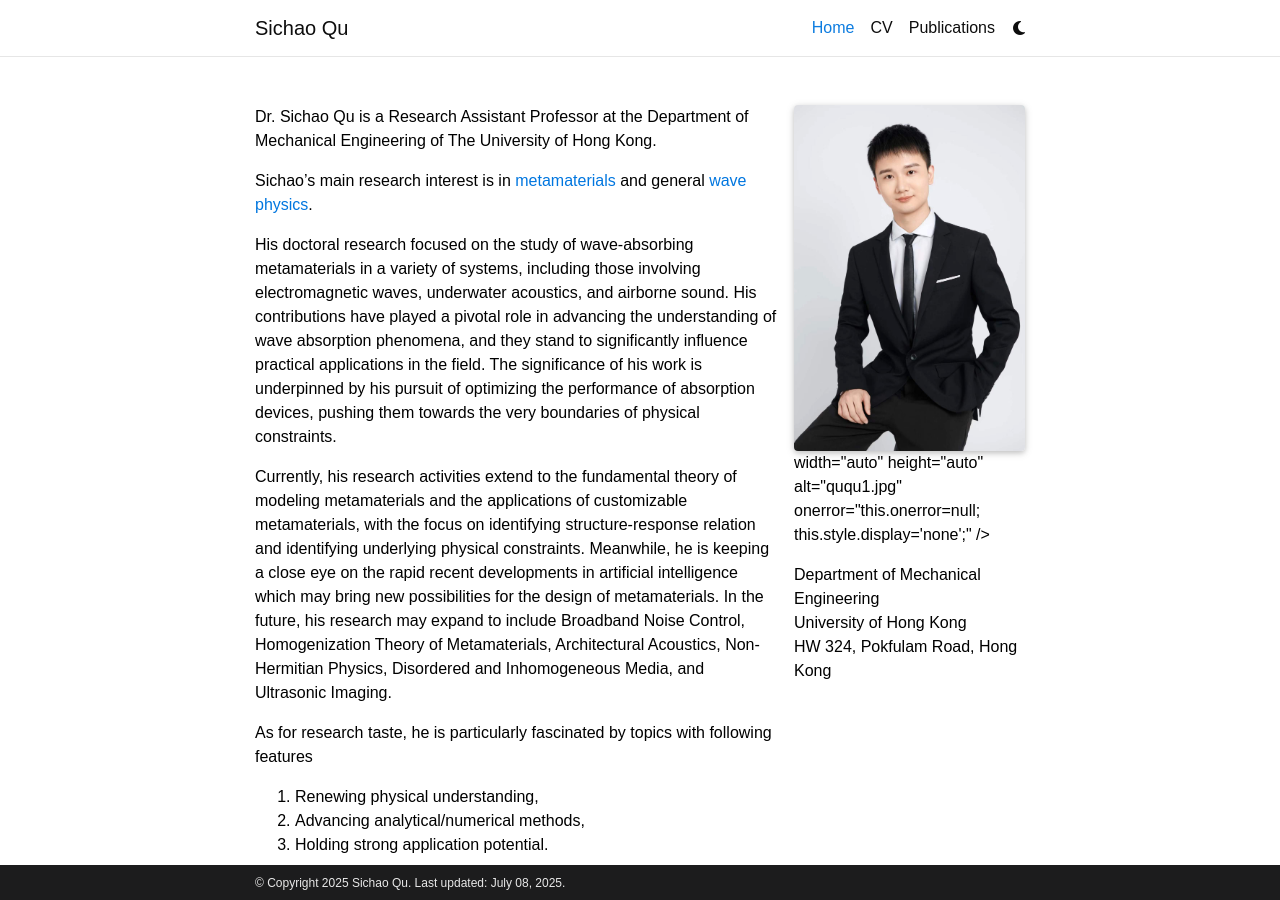
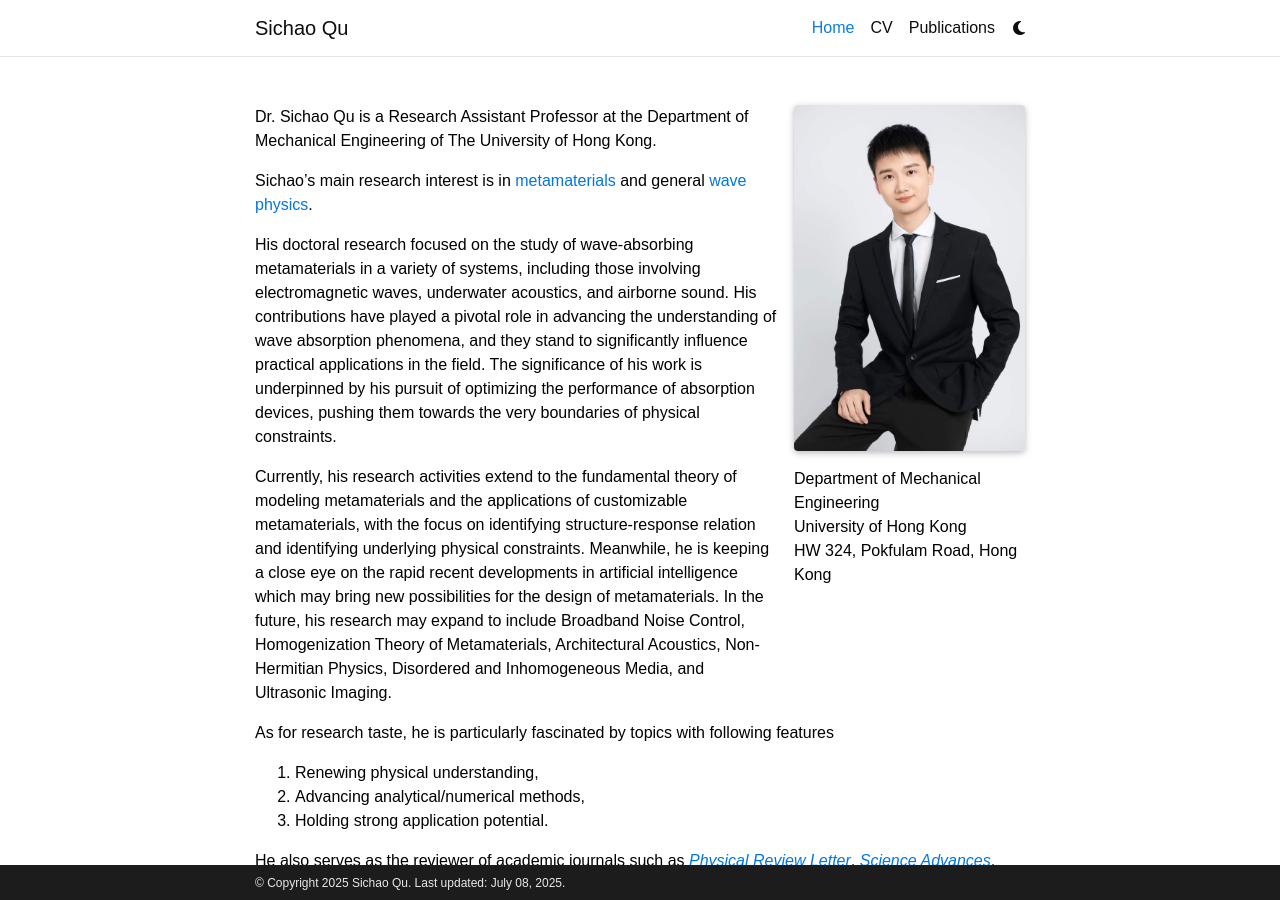
Before and after one commit to Qusichao/Qusichao.github.io, a Jekyll site: the page built from _pages/about.md, in a window 1280 px wide and 900 px high. Built offline with Jekyll 4.4.1, drawn with Linux system fonts in a browser that asks for light colours; full-size pictures stand in for the smaller copies a plugin makes; emoji names are drawn with the system emoji font; comment, search, counter and statistics services are not loaded; a style sheet for code colours, icons or effects is not loaded.

Commit message:
Update figure.html

```diff
--- a/_includes/figure.html
+++ b/_includes/figure.html
@@ -17,14 +16,17 @@
     <!-- Fallback to the original file -->
     <img
       src="{{ include.path | relative_url }}"
-      class="img-fluid z-depth-1 rounded"
-      style="max-width: auto; height: auto;" <!-- 确保图片自适应 -->
+      {% if include.class %}class="{{ include.class }}"{% endif %}
       {% if include.width %}width="{{ include.width }}"{% else %}width="auto"{% endif %}
       {% if include.height %}height="{{ include.height }}"{% else %}height="auto"{% endif %}
-      {% if include.alt %}alt="{{ include.alt }}"{% else %}alt="image"{% endif %}
+      {% if include.min-width %}min-width="{{ include.min-width }}"{% endif %}
+      {% if include.min-height %}min-height="{{ include.min-height }}"{% endif %}
+      {% if include.max-width %}max-width="{{ include.max-width }}"{% endif %}
+      {% if include.max-height %}height="{{ include.max-height }}"{% endif %}
+      {% if include.alt %}alt="{{ include.alt }}"{% endif %}
       {% if include.title %}title="{{ include.title }}"{% endif %}
       {% if include.zoomable %}data-zoomable{% endif %}
-      onerror="this.onerror=null; this.style.display='none';"
+      onerror="this.onerror=null; $('.responsive-img-srcset').remove();"
     />
 
   </picture>
```
Also changed, not shown: other parts of _includes/figure.html (+0 -1 lines).
